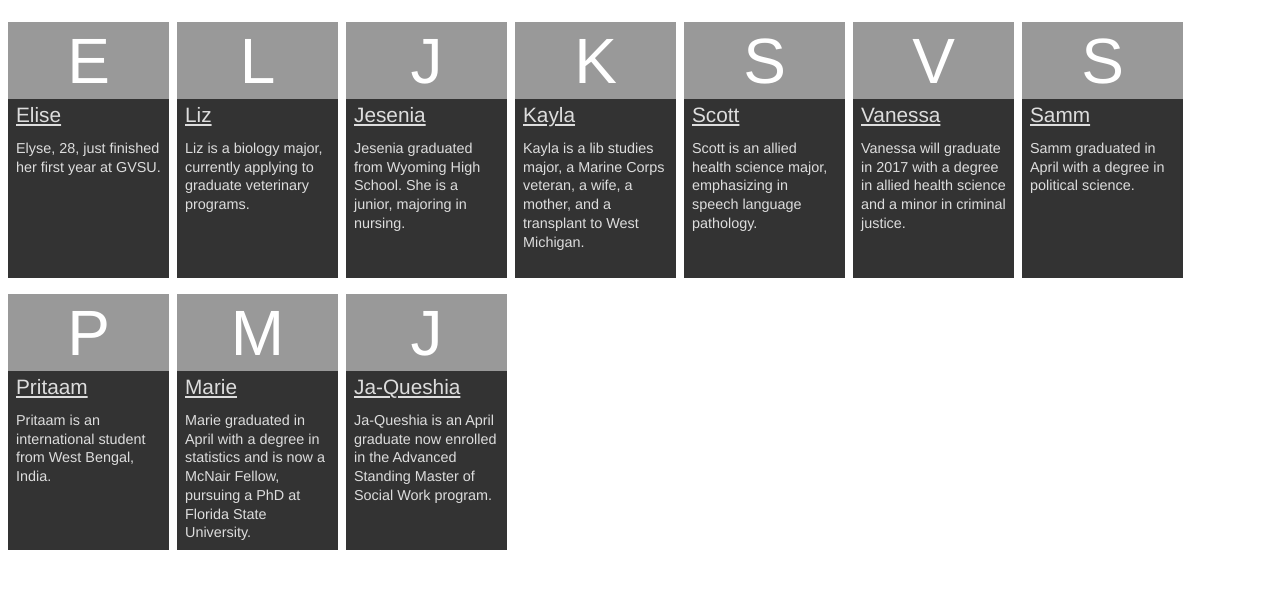
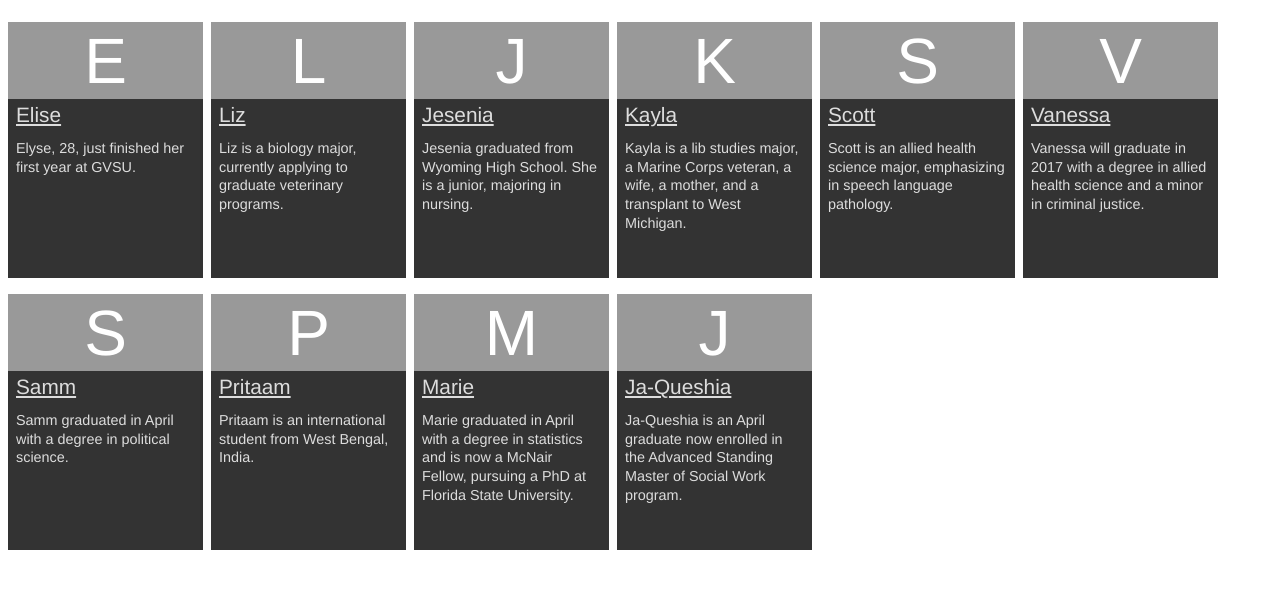
Before and after one commit to gvsulib/connections, a PHP site: page / in a window 1280 px wide. Shown: the part 45-634 px from the top of the page. Run offline with PHP 8.4, Linux system fonts and the light colour scheme.

Commit message:
Tweaked width for iPad landscape

```diff
--- a/inc/styles.css
+++ b/inc/styles.css
@@ -95,7 +95,7 @@ h1 a {
 
 #list_wrapper ol li {
 		margin-left: 8px;
-		width: 161px;
+		width: 195px;
 		height: 16em;
 	}
 
```
